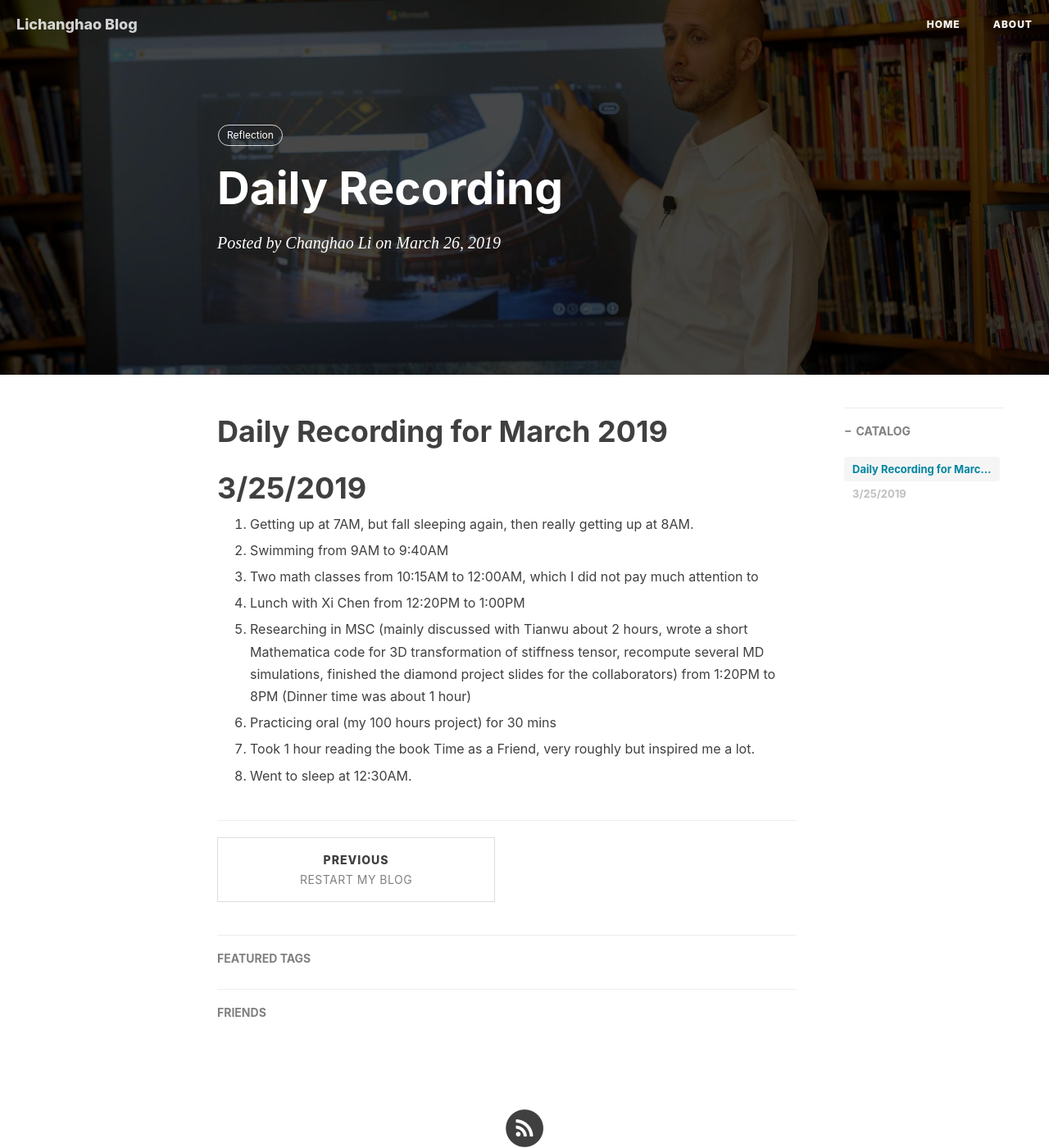
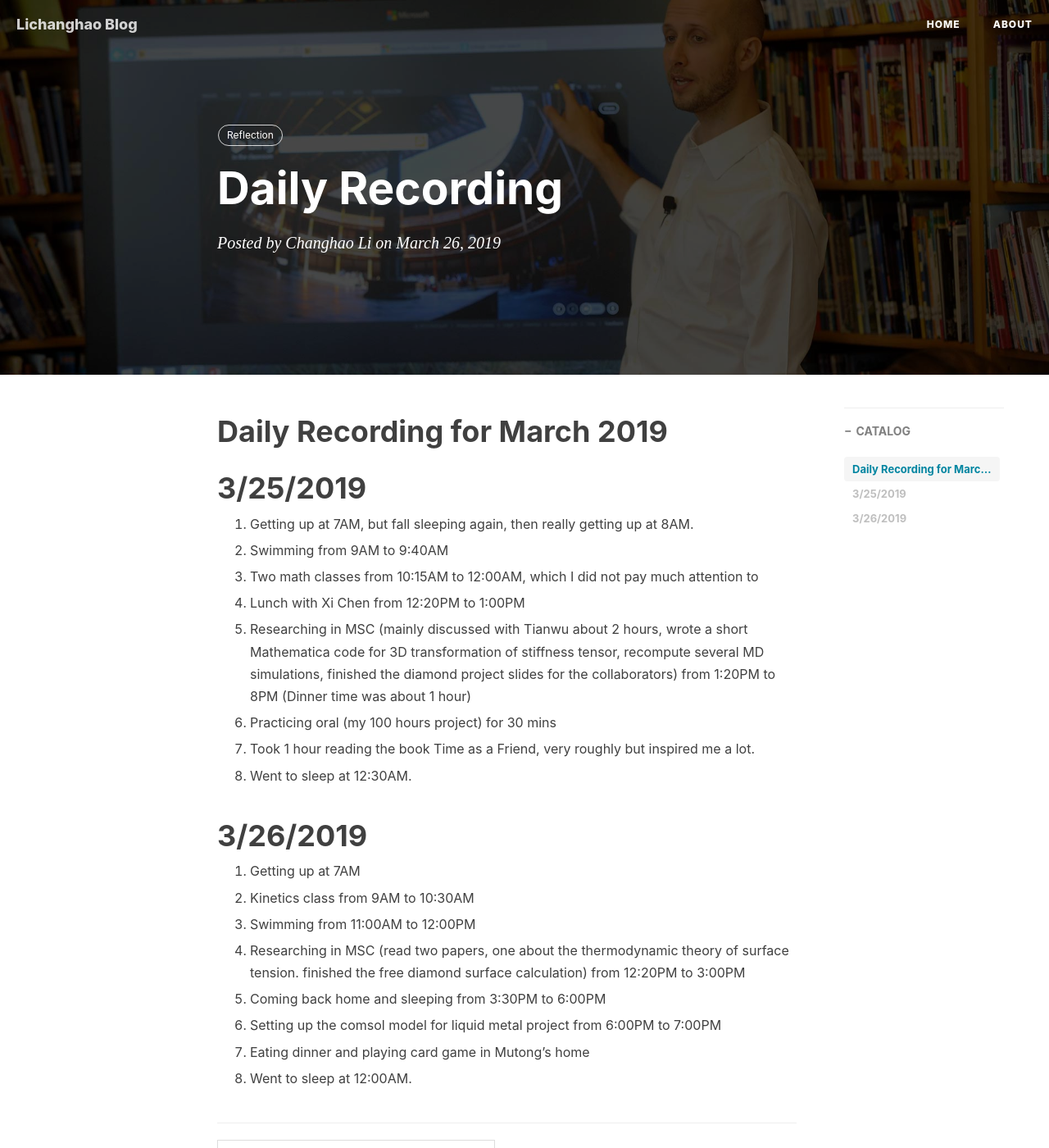
Before and after one commit to lichanghao/lichanghao.github.io.old, a Jekyll site: the page built from _posts/2019-03-26-Daily Recording March.md, in a window 1280 px wide and 1400 px high. Shown: the whole window at 82% size. Built offline with Jekyll 4.4.1, drawn with Linux system fonts in a browser that asks for light colours; nearby versions of some CDN libraries; comment, search, counter and statistics services are not loaded.

Commit message:
nothing to say

```diff
--- a/_posts/2019-03-26-Restart my blog - Copy.md
+++ b/_posts/2019-03-26-Daily Recording March.md
@@ -30,3 +30,21 @@ author:            Changhao Li
 7. Took 1 hour reading the book Time as a Friend, very roughly but inspired me a lot.
 
 8. Went to sleep at 12:30AM.
+
+# 3/26/2019
+
+1. Getting up at 7AM
+
+2. Kinetics class from 9AM to 10:30AM
+
+3. Swimming from 11:00AM to 12:00PM
+
+4. Researching in MSC (read two papers, one about the thermodynamic theory of surface tension. finished the free diamond surface calculation) from 12:20PM to 3:00PM
+
+5. Coming back home and sleeping from 3:30PM to 6:00PM
+
+6. Setting up the comsol model for liquid metal project from 6:00PM to 7:00PM
+
+7. Eating dinner and playing card game in Mutong's home
+
+8. Went to sleep at 12:00AM.
```
